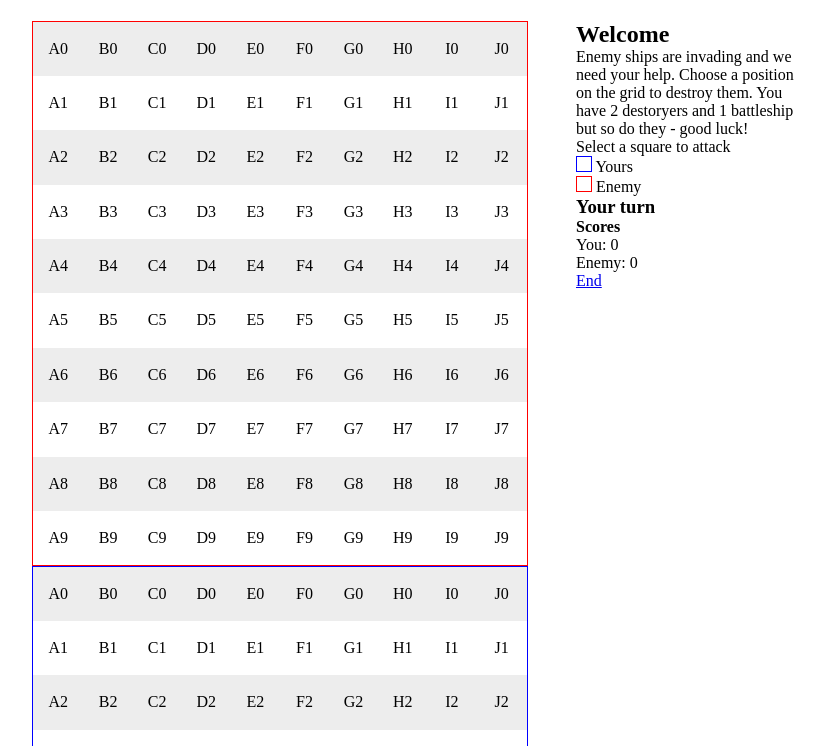
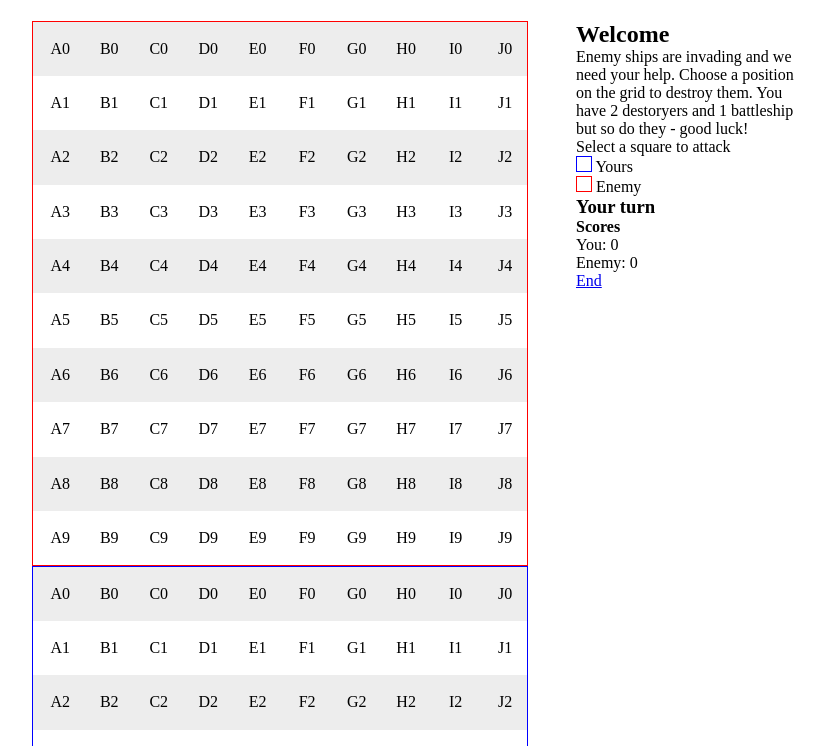
Before and after one commit to iampeterbanjo/battleship, a website: page index.html in a window 1280 px wide. Shown: the part 54-800 px from the top of the page, without its empty margins (224-1048 px from the left). Drawn offline with Linux system fonts and the light colour scheme.

Commit message:
Fix cells in chrome

```diff
--- a/styles/partials/layout.less
+++ b/styles/partials/layout.less
@@ -12,6 +12,7 @@ table {
 td:before, td {
 	line-height: 3.4em;
 	height: 3.4em;
+	width: 3.4em;
 }
 
 td {
```
Also changed, not shown: styles/view.css.
